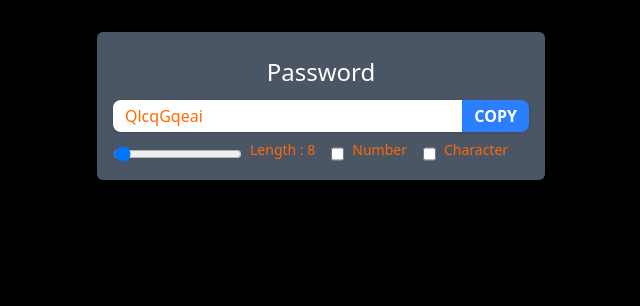
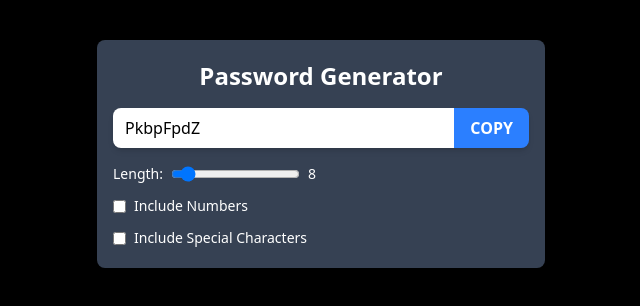
Before and after one commit to MR-MSBORA/Password-Generator, a React (Vite) app: page / in a window 1280 px wide. Shown: the top 306 px of the page, without its empty margins (319-959 px from the left). Built offline with nearby package versions, Linux system fonts and the light colour scheme.

Commit message:
Update App.jsx

```diff
--- a/src/App.jsx
+++ b/src/App.jsx
@@ -1,124 +1,99 @@
 import { useCallback, useState, useEffect, useRef } from 'react'
 import './App.css'
+
 function App() {
-  const [count, setCount] = useState(0)
-  const [length, setlength] = useState(8)
-  const [number, setnumber] = useState(false)
-  const [character, setcharacter] = useState(false)
-  const [password, setpassword] = useState("")
+  const [length, setLength] = useState(8)
+  const [number, setNumber] = useState(false)
+  const [character, setCharacter] = useState(false)
+  const [password, setPassword] = useState("")
 
-
-  const passwordRef = useRef(null) //SPECIAL HOOK USED FOR ADDING OPTIMIZATION IN  CODE FOR COPYING THE PASSWORD
+  const passwordRef = useRef(null)
 
   const passwordGenerator = useCallback(() => {
     let pass = ""
     let str = "ABCDEFGHIJKLMNOPQRSTUVWXYZabcdefghijklmnopqrstuvwxyz"
 
-    if (number) {
-      str += "0123456789"
-    }
-    if (character) { str += "!#$%^&*?|*~" }
+    if (number) str += "0123456789"
+    if (character) str += "!#$%^&*?|*~"
 
-    for (let i = 0; i <= length; i++) {
-      let char = Math.floor(Math.random() * str.length + 1)
+    for (let i = 0; i < length; i++) {
+      let char = Math.floor(Math.random() * str.length)
       pass += str.charAt(char)
     }
-    setpassword(pass)
-  }, [length, number, character, setpassword])
+    setPassword(pass)
+  }, [length, number, character])
 
-
-  const copyclip = useCallback(() => {
-    passwordRef.current?.select(); //ADD OPTIMIZATION BY HIGHLIGHTING COPIED TEXT & to change the HIGHLIGHT COLOR USE SELECTION: IN SELECTED TAG
-  //  passwordRef.current?.setSelectionRange(0,3); //USED TO SELECT SPECIFIED NUMBER OF CHARACTER FROM THE PASSWORD
-    window.navigator.clipboard.writeText(password)  //USED TO COPY PASSWORD
+  const copyToClipboard = useCallback(() => {
+    if (passwordRef.current) {
+      passwordRef.current.select()
+      passwordRef.current.setSelectionRange(0, password.length)
+      document.execCommand("copy")
+    }
   }, [password])
 
   useEffect(() => {
     passwordGenerator()
   }, [length, number, character, passwordGenerator])
 
+  return (
+    <div className="w-full max-w-md bg-gray-700 mx-auto px-4 py-5 my-10 rounded-lg shadow-md text-orange-400">
+      <h1 className="text-white text-center text-2xl font-bold">Password Generator</h1>
 
-
-
-
-
-
-  return (
-    <>
-      <div className=' w-full max-w-md bg-gray-600 mx-auto px-4 py-3 my-8  rounded-md shadow text-orange-500' >
-        <h1 className='text-white text-center my-3 text-2xl'>
-          Password
-        </h1>
-
-        <div className='flex  shadow rounded-lg overflow-hidden  my-2'>
+      <div className="flex items-center shadow-md rounded-lg overflow-hidden my-4">
         <input
           type="text"
           value={password}
-            placeholder='Password'
-            className='outline-none w-full py-1 px-3 bg-white selection:bg-blue-300'
           readOnly
-            ref={passwordRef} />
+          ref={passwordRef}
+          className="w-full bg-white text-black px-3 py-2 outline-none truncate"
+          placeholder="Generated Password"
+        />
         <button
-            className='px-3 py-0.5 bg-blue-500 uppercase outline-none shrink-0 text-white hover:bg-blue-300 active:bg-blue-300 active:text-black font-bold'
-            onClick={copyclip}
+          className="px-4 py-2 bg-blue-500 text-white font-bold uppercase hover:bg-blue-400 active:bg-blue-600 transition"
+          onClick={copyToClipboard}
         >
-            copy
+          Copy
         </button>
       </div>
 
-        <div className='flex   text-sm gap-x-2'>
-
-          <div className=' flex item-center gap-x-1 font-xl'>
+      <div className="flex flex-col space-y-3 text-sm">
+        {/* Length Slider */}
+        <div className="flex items-center space-x-2">
+          <label className="text-white font-medium">Length:</label>
           <input
             type="range"
+            min={6}
+            max={32}
             value={length}
-              min={6}
-              max={100}
-              className='cursor-pointer outline-none'
-              onChange={(e) => {
-                setlength(e.target.value)
-              }}
+            onChange={(e) => setLength(e.target.value)}
+            className="cursor-pointer"
           />
-            <label
-              className='px-1 pr-2 mb-2 '>
-              Length : {length}
-            </label>
+          <span className="text-white">{length}</span>
         </div>
 
-          <div className='flex item-center gap-x-1'>
+        {/* Include Numbers */}
+        <div className="flex items-center space-x-2">
           <input
             type="checkbox"
-              defaultChecked={number}
-              onChange={() => {
-                setnumber((prev) => !prev)
-              }}
+            checked={number}
+            onChange={() => setNumber((prev) => !prev)}
+            className="cursor-pointer"
           />
-            <label
-              htmlFor='numberInput'
-              className='px-1 pr-2'>
-              Number
-            </label>
+          <label className="text-white">Include Numbers</label>
         </div>
 
-          <div className='flex item-center gap-x-1'>
+        {/* Include Characters */}
+        <div className="flex items-center space-x-2">
           <input
             type="checkbox"
-              defaultChecked={character}
-              id='characterInput'
-              onChange={() => {
-                setcharacter((prev) => !prev)
-              }}
+            checked={character}
+            onChange={() => setCharacter((prev) => !prev)}
+            className="cursor-pointer"
           />
-            <label
-              htmlFor='characterInput'
-              className='px-1 pr-2'>
-              Character
-            </label>
-          </div>
-
+          <label className="text-white">Include Special Characters</label>
         </div>
       </div>
-    </>
+    </div>
   )
 }
 
```
Lines whose indentation alone changed are shown as unchanged.
